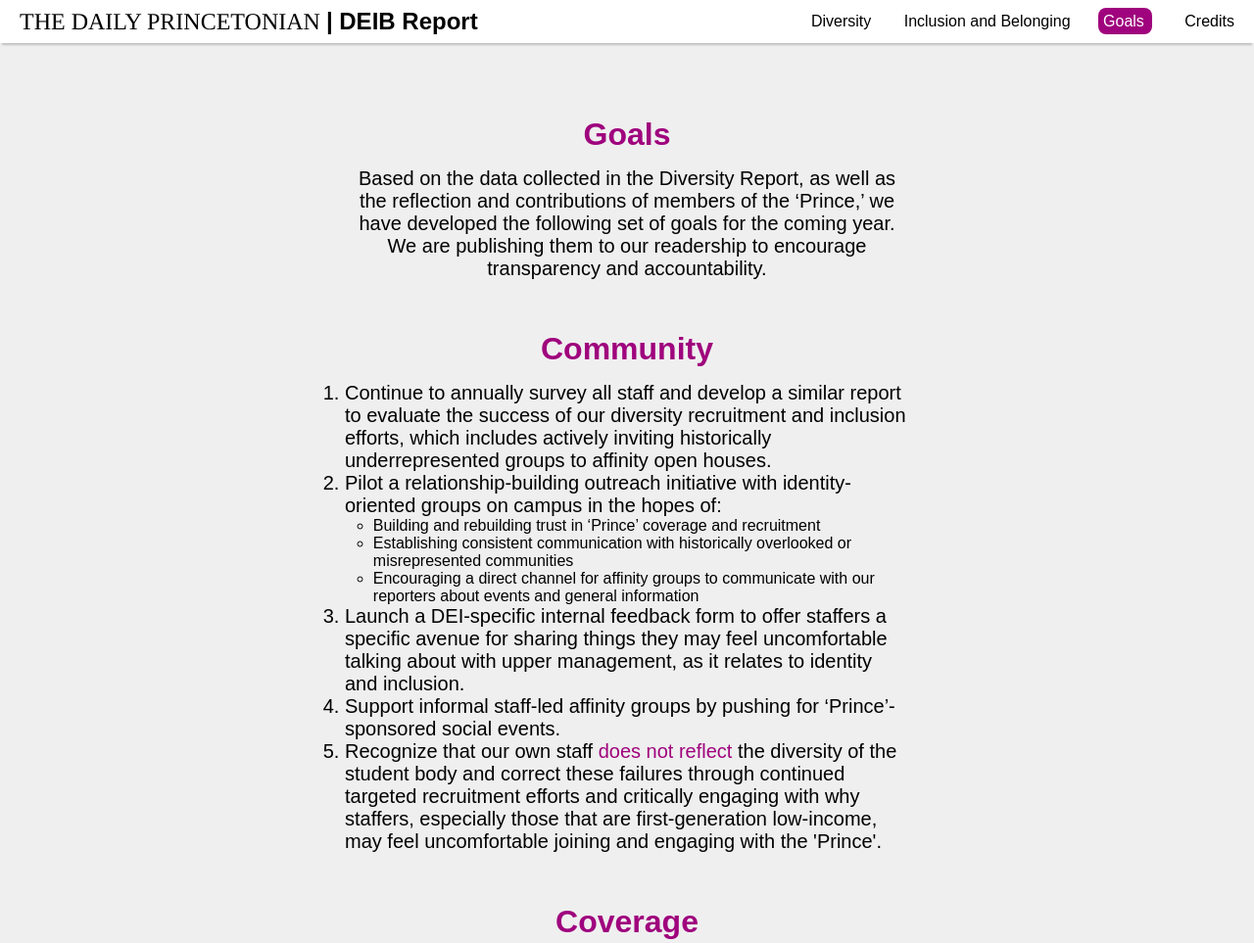
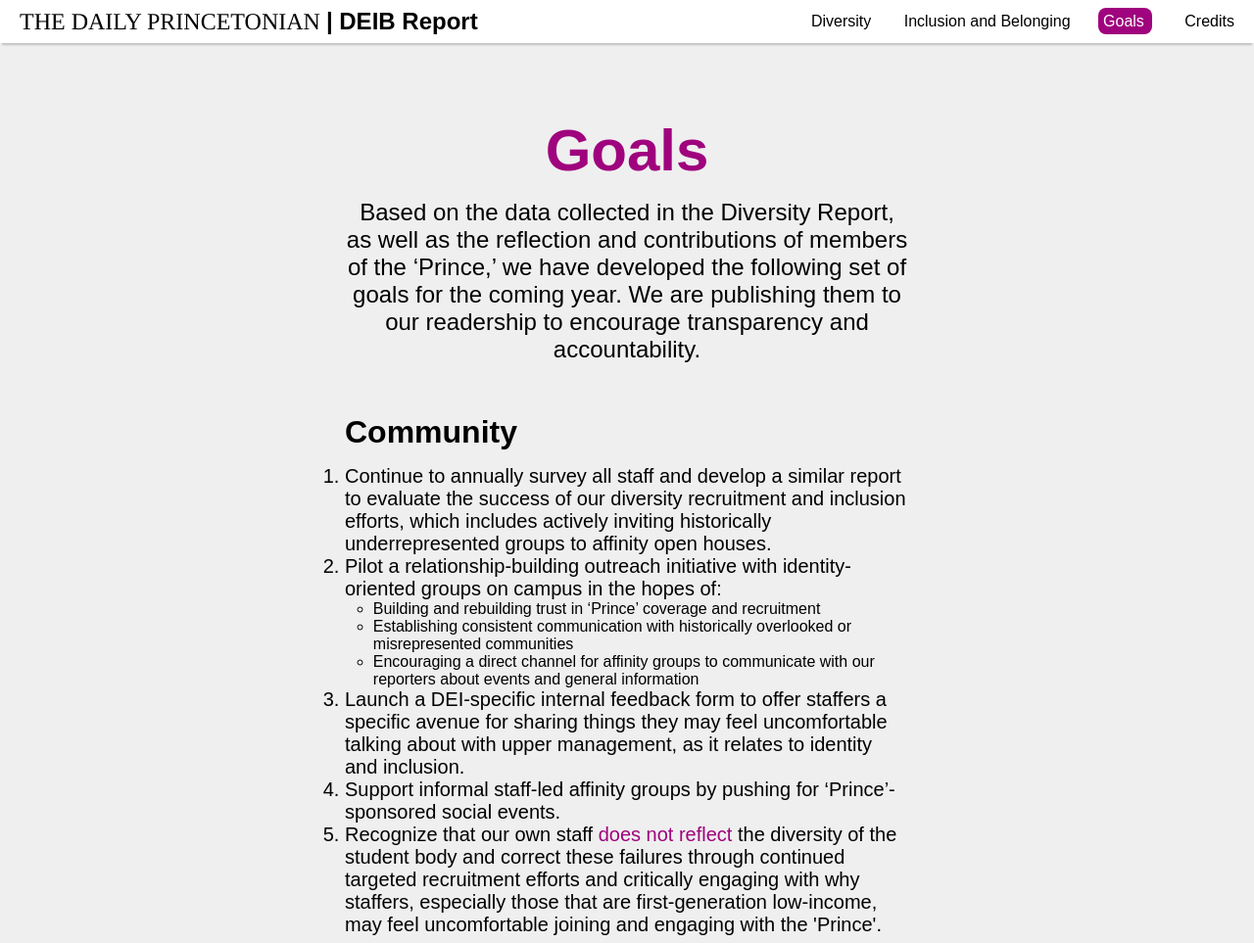
Before and after one commit to zeligsonbrett/deib-report, a plain HTML site: page goals.html in a window 1280 px wide. Shown: the top 963 px of the page at 98% size. Drawn offline with Linux system fonts and the light colour scheme; a web font is replaced by a local one.

Commit message:
goals style fix

```diff
--- a/goals.html
+++ b/goals.html
@@ -9,7 +9,7 @@
         links and social media, so be sure to change this to whatever the
          dominant media will be
     -->
-    <meta property="og:image"
+  <meta property="og:image"
     content="https://prince-web-assets.s3.amazonaws.com/projects.dailyprincetonian.com/deib-report/nassau+hall+(1).png">
   <!--
         CHANGE THIS! Make the content something meaningful to the article
@@ -95,12 +95,13 @@
 
 
 
-      <p class="credit-heading"><strong>Goals</strong></p>
-      <p>Based on the data collected in the Diversity Report, as well as the reflection and contributions of members of
+      <p class="credit-heading goal"><strong>Goals</strong></p>
+      <p class="goal-head-text">Based on the data collected in the Diversity Report, as well as the reflection and
+        contributions of members of
         the ‘Prince,’ we have developed the following set of goals for the coming year. We are publishing them to our
         readership to encourage transparency and accountability.</p>
       <br>
-      <p class="credit-heading"><strong>Community</strong></p>
+      <p style="text-align: left; color: black" class="credit-heading"><strong>Community</strong></p>
       <ol>
         <li>Continue to annually survey all staff and develop a similar report to evaluate the success of our diversity
           recruitment and inclusion efforts, which includes actively inviting historically underrepresented groups to
@@ -123,17 +124,21 @@
           low-income, may feel uncomfortable joining and engaging with the 'Prince'.</li>
       </ol>
       <br>
-      <p class="credit-heading"><strong>Coverage</strong></p>
+      <p style="text-align: left; color: black" class="credit-heading"><strong>Coverage</strong></p>
       <ol>
-        <li>Build upon the work of the 146th Board by continuing to publish special issues that provide visibility through specific coverage.</li>
+        <li>Build upon the work of the 146th Board by continuing to publish special issues that provide visibility
+          through specific coverage.</li>
         <li>Better integrate historically overlooked events and communities into our day-to-day production by:
           <ul>
             <li>Setting a specific time for diverse pitches in all content meetings</li>
             <li>Holding the editorial staff accountable for communicating and assigning these pitches</li>
-            <li>Working with staffers to feel comfortable covering content from communities that may be different from their own</li>
+            <li>Working with staffers to feel comfortable covering content from communities that may be different from
+              their own</li>
           </ul>
         </li>
-        <li>Build upon <a href="https://www.dailyprincetonian.com/article/2022/12/princeton-dei-resign-staff-athletics-share-lack-of-support">past coverage</a> of University DEI initiatives and statistics.</li>
+        <li>Build upon <a
+            href="https://www.dailyprincetonian.com/article/2022/12/princeton-dei-resign-staff-athletics-share-lack-of-support">past
+            coverage</a> of University DEI initiatives and statistics.</li>
       </ol>
 
 
--- a/styles/style.css
+++ b/styles/style.css
@@ -410,6 +410,8 @@
   padding: 5%;
   text-align: center;
   padding-top: 0;
+
+  text-align: left;
 }
 
 .credit-heading{
@@ -417,6 +419,15 @@
   padding-bottom: 15px;
   color: #9f037d;
   font-size: 2rem;
+}
+
+.goal{
+  text-align: left;
+  font-size: 3em;
+}
+
+.goal-head-text{
+  font-size: 1.2em;
 }
 
 .credits ol{
```
